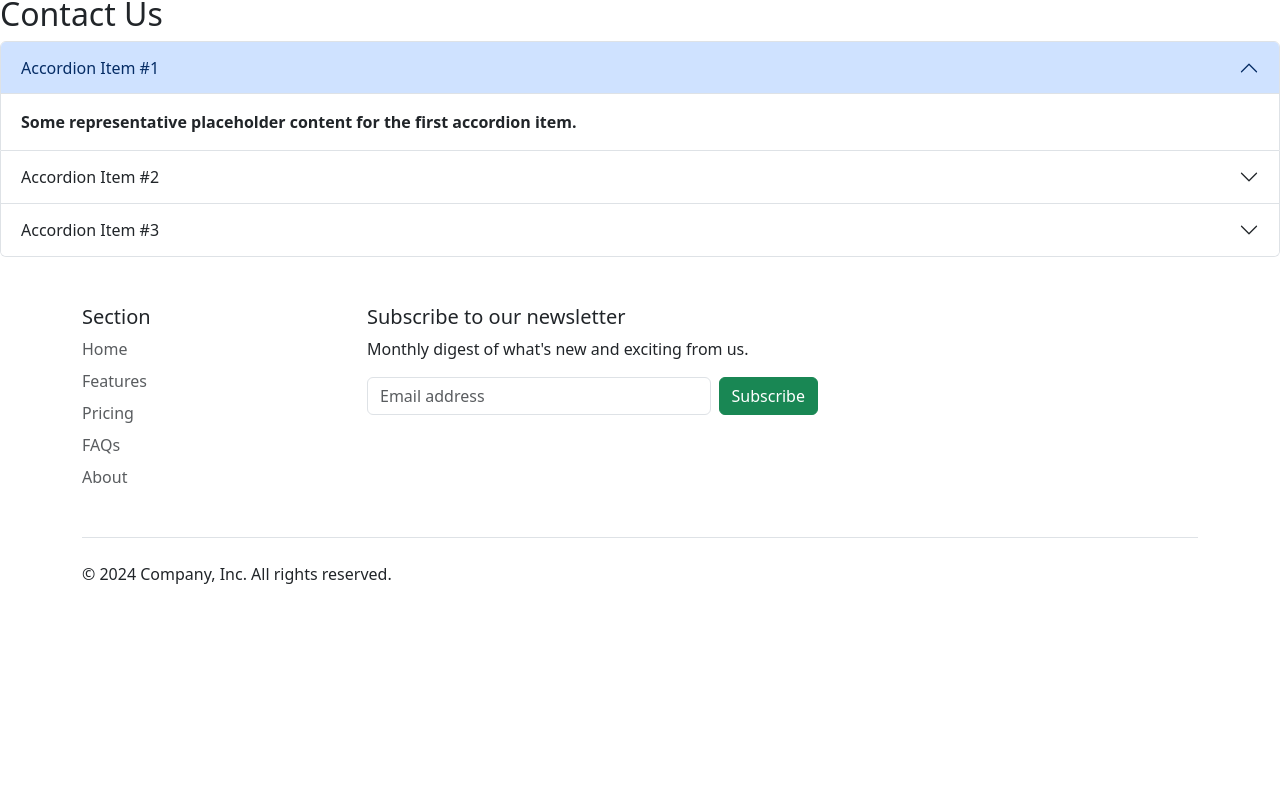
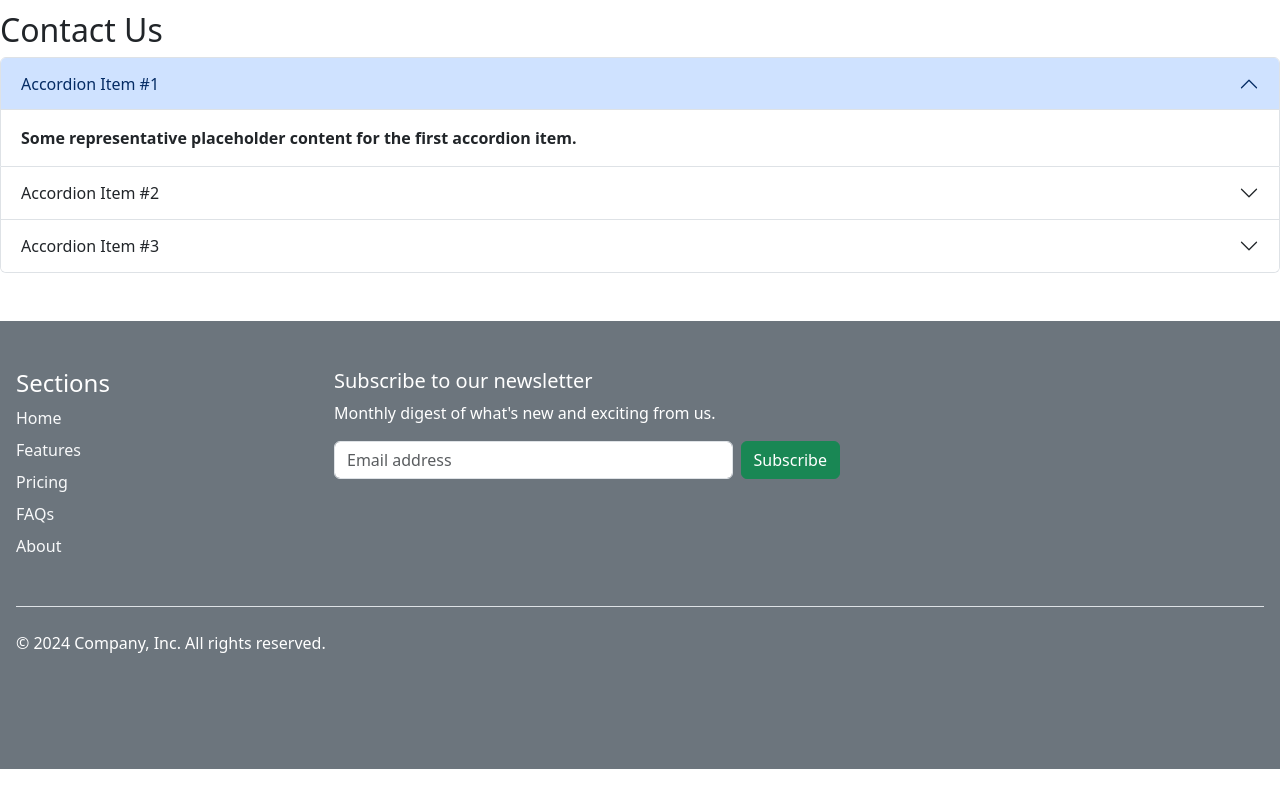
Before and after one commit to mjc136/Template, a React (Vite) app: page /contact in a window 1280 px wide. Shown: the part 485-1292 px from the top of the page. After the commit the page ends 1254 px from the top, so only its background shows below. Built offline with nearby package versions, Linux system fonts and the light colour scheme.

Commit message:
changed footer styling

```diff
--- a/src/Components/accordion.tsx
+++ b/src/Components/accordion.tsx
@@ -1,4 +1,5 @@
 import React from 'react';
+import '../styles/accordion.scss';
 
 interface AccordionItem {
     id: number;
@@ -15,7 +16,7 @@ interface AccordionProps {
 
 const Accordion: React.FC<AccordionProps> = ({ accordionData }) => {
     return (
-        <div className="accordion" id="accordionExample">
+        <div className="accordion my-2" id="accordionExample">
             {accordionData.map((item, index) => (
                 <div className="accordion-item" key={item.id}>
                     <h2 className="accordion-header">
--- a/src/Components/footer.tsx
+++ b/src/Components/footer.tsx
@@ -1,18 +1,19 @@
 import React from 'react';
+import '../styles/footer.scss';
 
 const Footer: React.FC = () => {
     return (
-        <div className="container">
+        <div className="container.fluid mt-5 p-0" >
             <footer className="py-5">
                 <div className="row">
                     <div className="col-6 col-md-2 mb-3">
-                        <h5>Section</h5>
+                        <h4>Sections</h4>
                         <ul className="nav flex-column">
-                            <li className="nav-item mb-2"><a href="#" className="nav-link p-0 text-body-secondary">Home</a></li>
-                            <li className="nav-item mb-2"><a href="#" className="nav-link p-0 text-body-secondary">Features</a></li>
-                            <li className="nav-item mb-2"><a href="#" className="nav-link p-0 text-body-secondary">Pricing</a></li>
-                            <li className="nav-item mb-2"><a href="#" className="nav-link p-0 text-body-secondary">FAQs</a></li>
-                            <li className="nav-item mb-2"><a href="#" className="nav-link p-0 text-body-secondary">About</a></li>
+                            <li className="nav-item mb-2"><a href="#" className="nav-link p-0 link-light">Home</a></li>
+                            <li className="nav-item mb-2"><a href="#" className="nav-link p-0 link-light">Features</a></li>
+                            <li className="nav-item mb-2"><a href="#" className="nav-link p-0 link-light">Pricing</a></li>
+                            <li className="nav-item mb-2"><a href="#" className="nav-link p-0 link-light">FAQs</a></li>
+                            <li className="nav-item mb-2"><a href="#" className="nav-link p-0 link-light">About</a></li>
                         </ul>
                     </div>
 
@@ -32,7 +33,7 @@ const Footer: React.FC = () => {
                 <div className="d-flex flex-column flex-sm-row justify-content-between py-4 my-4 border-top">
                     <p>&copy; 2024 Company, Inc. All rights reserved.</p>
                     <ul className="list-unstyled d-flex">
-                        <li className="ms-3"><a className="link-body-emphasis" href="#"><svg className="bi" width="24" height="24"><use xlinkHref="#twitter" /></svg></a></li>
+                        <li className="ms-3"><a className="link-body-emphasis link-light" href="#"><svg className="bi" width="24" height="24"><use xlinkHref="#twitter" /></svg></a></li>
                         <li className="ms-3"><a className="link-body-emphasis" href="#"><svg className="bi" width="24" height="24"><use xlinkHref="#instagram" /></svg></a></li>
                         <li className="ms-3"><a className="link-body-emphasis" href="#"><svg className="bi" width="24" height="24"><use xlinkHref="#facebook" /></svg></a></li>
                     </ul>
--- a/src/Styles/Main.scss
+++ b/src/Styles/Main.scss
@@ -1,8 +1,7 @@
 @import "variables";
 
 body {
-    height: 2000px;
     overflow-x: hidden;
-    margin: 0;
+    margin: 1rem;
     padding: 0;
 }
--- a/src/Styles/Navbar.scss
+++ b/src/Styles/Navbar.scss
@@ -16,6 +16,7 @@
     background-position: center;
     background-blend-mode: multiply; /* Darkens the image by blending it with the background color */
     background-color: rgba(0, 0, 0, 0.5); /* Add a dark background color for blending */
+    margin-bottom: 1rem;
     &.h1 {
         color: $white;
         font-size: 3rem;
--- /dev/null
+++ b/src/Styles/footer.scss
@@ -0,0 +1,10 @@
+@import 'variables';
+
+footer {
+    background-color: $gray;
+    width: 100%; /* Use 100% instead of 100vw to avoid overflow */
+    color: $white;
+    padding-left: 1rem;
+    padding-right: 1rem;
+    box-sizing: border-box; /* Ensure padding is included within the width */
+}
```
Also changed, not shown: src/Styles/accordion.scss (line endings or trailing spaces).
